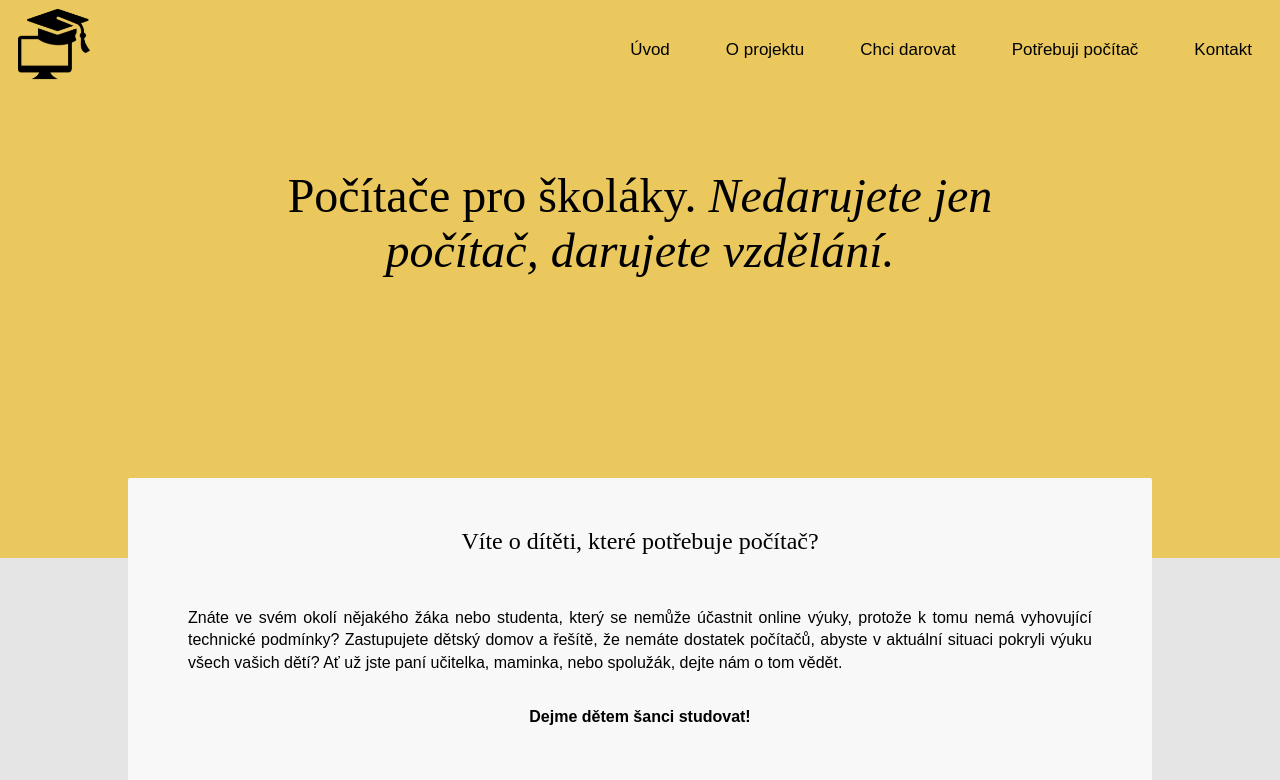
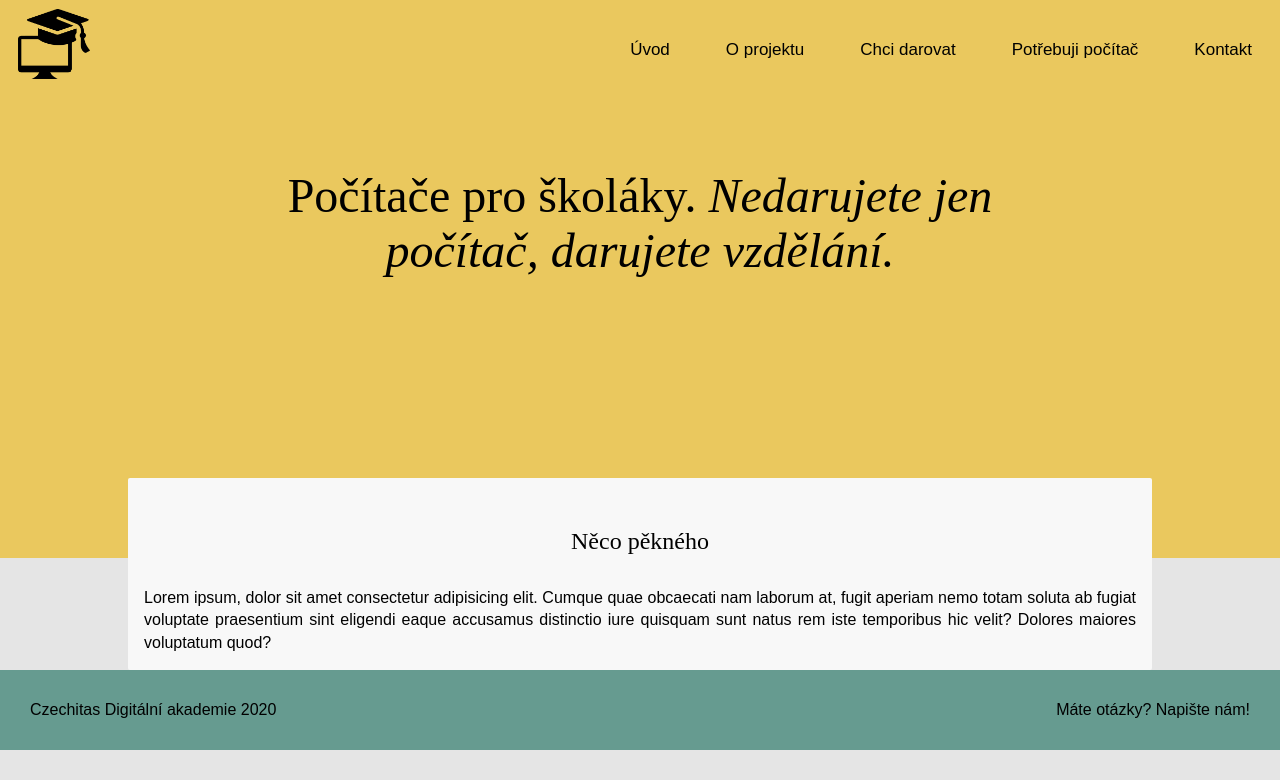
Before and after one commit to zuzubel/pocitace_pro_skolaky, a React app: page /#/form in a window 1280 px wide. Shown: the top 780 px of the page. Built offline with nearby package versions, Linux system fonts and the light colour scheme; no server answers; the database is empty.

Commit message:
Component Donate created

```diff
--- /dev/null
+++ b/src/components/Donate/index.jsx
@@ -0,0 +1,13 @@
+import React from 'react';
+import './style.css';
+
+export const Donate = () => {
+  return (
+    <div className="donate__containe">
+      <div className="donate__opening">
+<p className="donate__opening__h">Něco pěkného</p>
+<p className="donate__opening__p">Lorem ipsum, dolor sit amet consectetur adipisicing elit. Cumque quae obcaecati nam laborum at, fugit aperiam nemo totam soluta ab fugiat voluptate praesentium sint eligendi eaque accusamus distinctio iure quisquam sunt natus rem iste temporibus hic velit? Dolores maiores voluptatum quod?</p>
+      </div>
+    </div>
+  )
+}
--- /dev/null
+++ b/src/components/Donate/style.css
@@ -0,0 +1,31 @@
+.donate__container{
+  display: flex;
+  flex-direction: column;
+  align-items: center;
+}
+
+.donate__opening {
+  display: flex;
+  flex-direction: column;
+  background-color: rgb(248, 248, 248);
+  justify-content: center;
+  width: 80%;
+  margin: 0 10%;
+  border-radius: 2px;
+}
+
+.donate__opening__h {
+  text-align: center;
+  padding: 50px 16px 0 16px;
+  font-family: 'Times New Roman', Times, serif;
+  margin: 0;
+  font-size: 24px;
+}
+
+.donate__opening__p {
+  padding: 16px 16px 0 16px;
+  text-align: justify;
+  font-size: 16px;
+  font-family: Arial, Helvetica, sans-serif;
+  line-height: 1.4;
+}
--- a/src/components/Header/index.jsx
+++ b/src/components/Header/index.jsx
@@ -31,7 +31,7 @@
             >
               O projektu
             </Link>
-            <Link className="nav__link" to="" onClick={handleClick}>
+            <Link className="nav__link" to="/donate" onClick={handleClick}>
               Chci darovat
             </Link>
             <Link className="nav__link" to="/form" onClick={handleClick}>
--- a/src/index.jsx
+++ b/src/index.jsx
@@ -10,6 +10,7 @@
 import { Form } from './components/Form/index';
 import { Contact } from './components/Contact/index';
 import { Footer } from './components/Footer/index';
+import { Donate } from './components/Donate/index'
 
 const App = () => {
   return (
@@ -19,6 +20,9 @@
         <Route path="/about_project">
           <AboutProject />
           <HowItWorks />
+        </Route>
+        <Route>
+          <Donate path="/donate"/>
         </Route>
         <Route path="/form">
           <Form />
```
